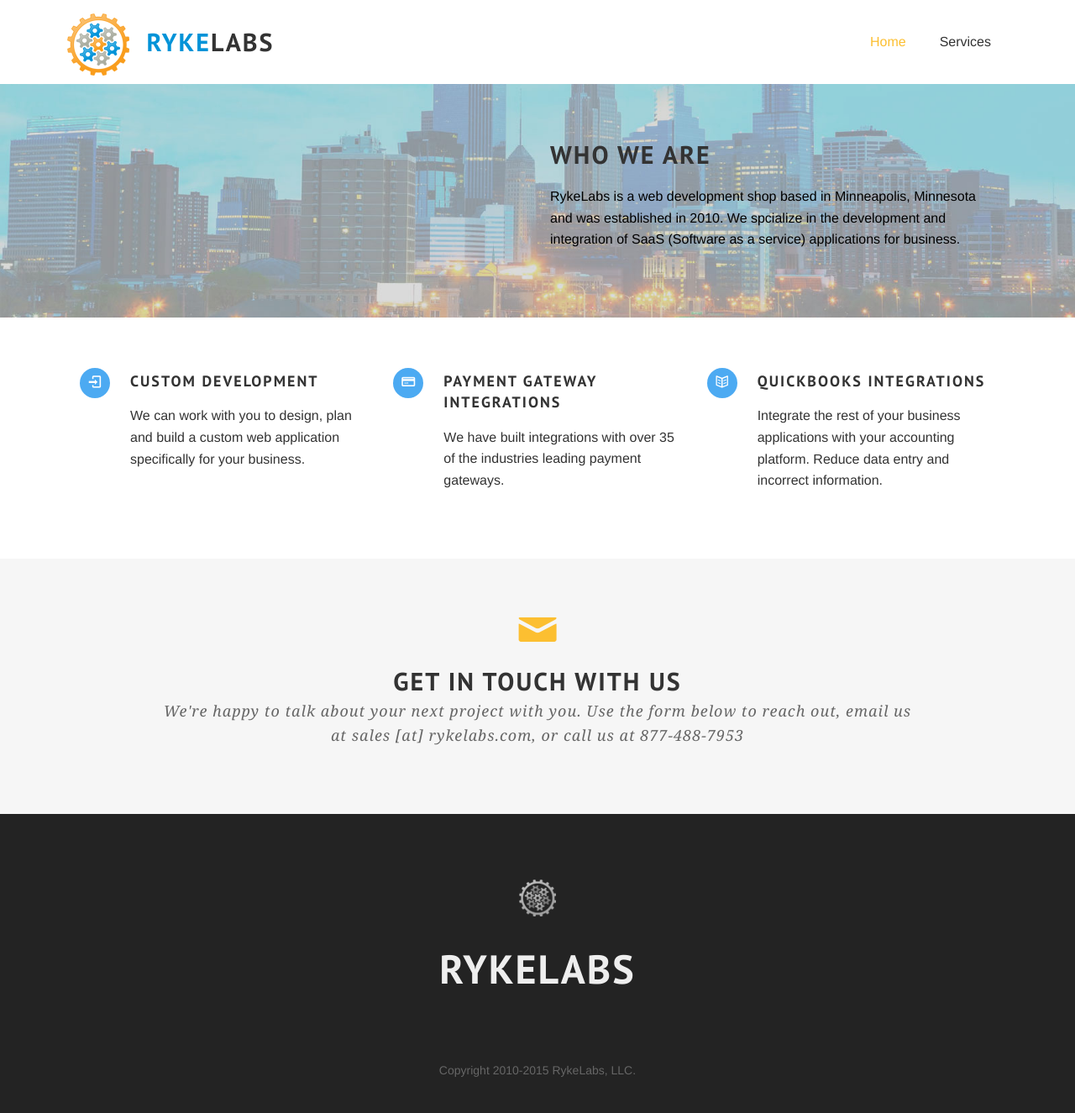
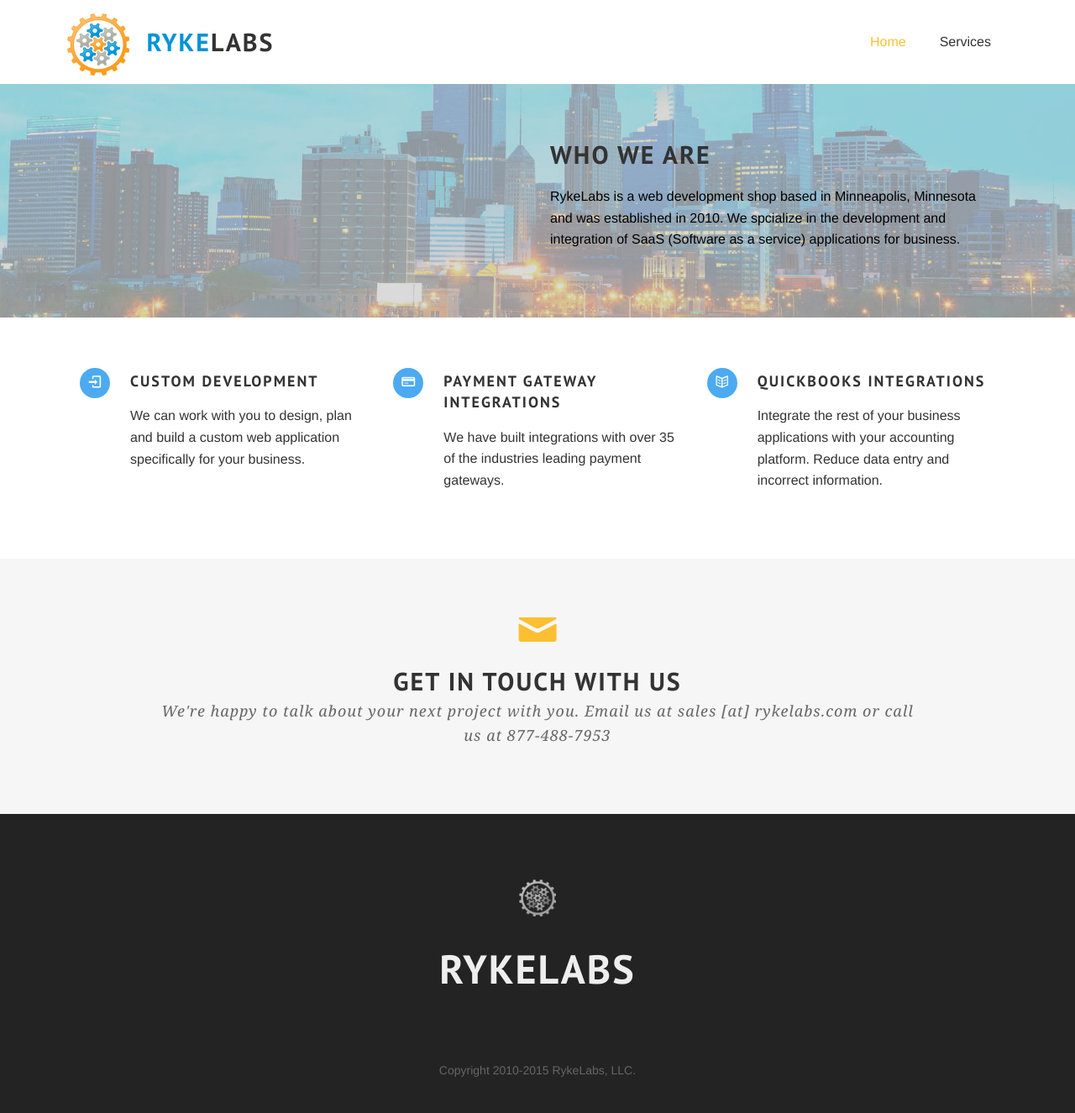
Before and after one commit to RykeLabs/rykelabs.github.io, a Jekyll site: the page built from index.html, in a window 1280 px wide. Shown: the whole page at 84% size. Built offline with Jekyll 4.4.1, drawn with Linux system fonts in a browser that asks for light colours; some web fonts are replaced; Markdown is read by kramdown in place of the engine named in the settings.

Commit message:
Update get in touch include

```diff
--- a/_includes/get-in-touch.html
+++ b/_includes/get-in-touch.html
@@ -4,7 +4,7 @@
       <div class='special-title centered-text'>
         <i class='icon-mail'></i>
         <h2>Get In touch with us</h2>
-        <p>We're happy to talk about your next project with you. Use the form below to reach out, email us at sales [at] rykelabs.com, or call us at 877-488-7953</p>
+        <p>We're happy to talk about your next project with you. Email us at sales [at] rykelabs.com or call us at 877-488-7953</p>
       </div>
     </div>
   </div>
```
